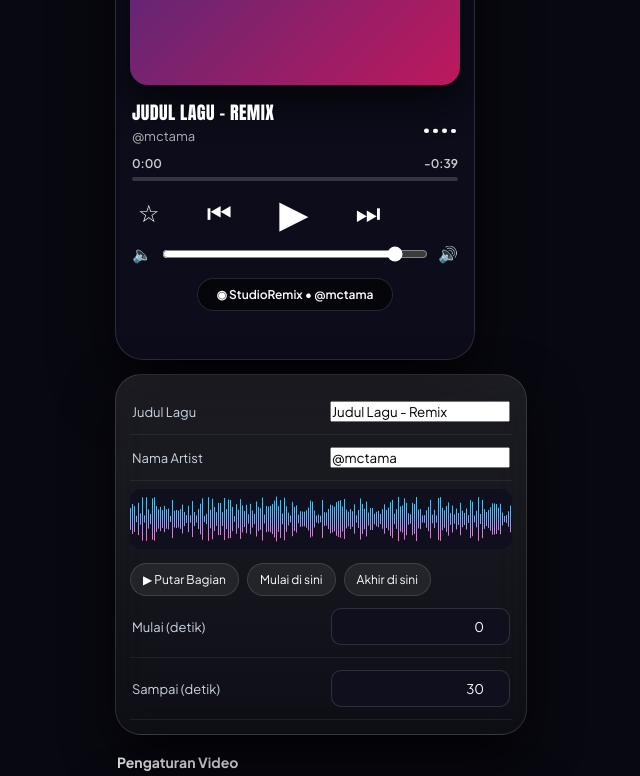
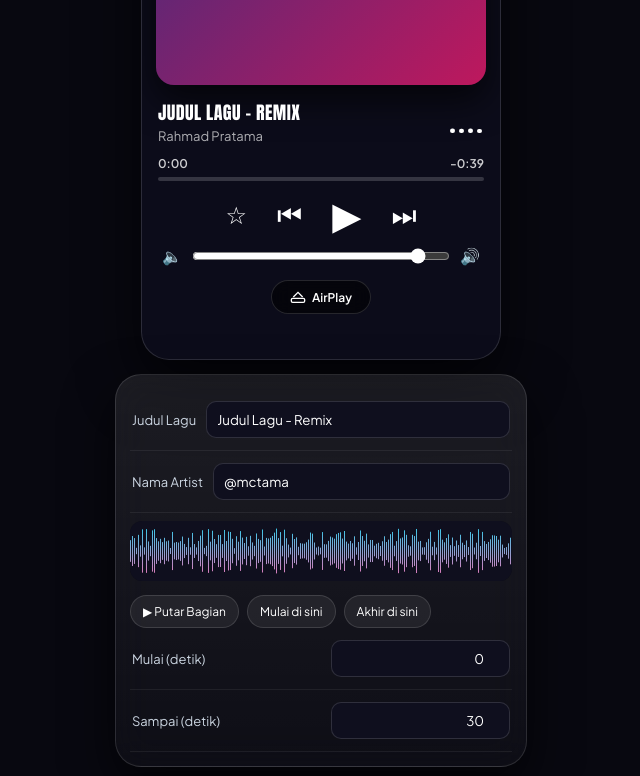
Before and after one commit to rhmdprtma/StudioRemix, a plain HTML site: page index.html in a window 1280 px wide. Shown: the part 860-1636 px from the top of the page, without its empty margins (319-959 px from the left). Drawn offline with Linux system fonts and the light colour scheme.

Commit message:
Update index.html

```diff
--- a/index.html
+++ b/index.html
@@ -20,7 +20,6 @@ h3 span{opacity:.6;font-weight:400}
 .switch::after{content:'';position:absolute;top:3px;left:3px;width:22px;height:22px;background:#fff;border-radius:50%;transition:.2s}
 .switch.on{background:#22c55e}.switch.on::after{left:23px}
 .reset{font-size:18px;cursor:pointer;opacity:.8}
-/* === EQUALIZER ALA DIA, TAPI VERSI LU === */
 .eqTop{display:flex;justify-content:space-between;align-items:center}
 .eqGrid{display:grid;grid-template-columns:repeat(8,1fr);gap:2px;margin-top:6px}
 .eqCol{display:flex;flex-direction:column;align-items:center;gap:8px}
@@ -28,15 +27,15 @@ h3 span{opacity:.6;font-weight:400}
 .eqCol input{writing-mode:vertical-lr;direction:rtl;height:105px;width:18px;accent-color:#a78bfa}
 .eqCol b{font-size:11px;color:#94a3b8;font-weight:600}
 .eqNote{font-size:11px;color:#94a3b8;line-height:1.5;margin-top:10px}
-/* === FILTER SLIDER ALA DIA === */
 .filterBox{margin-top:12px}
 .filterHead{display:flex;justify-content:space-between;font-size:11px;color:#94a3b8;margin-bottom:8px}
 .filterTrack{position:relative;height:34px;background:#0b0b18;border:1px solid #ffffff20;border-radius:10px;display:flex;align-items:center;justify-content:space-between;padding:0 12px;font-size:11px;font-weight:700;letter-spacing:.5px;color:#94a3b8}
 .filterKnob{position:absolute;top:3px;left:50%;transform:translateX(-50%);width:26px;height:26px;background:#fff;border-radius:7px;box-shadow:0 4px 12px #000;cursor:grab}
-/* === PLAYER IPHONE - INI KUNCINYA === */
+/* === PLAYER IPHONE - UDAH DI TENGAH === */
 .iphone{
   position:relative;overflow:hidden;border-radius:28px;
   aspect-ratio:9/15.5;max-height:620px;
+  width:100%;max-width:360px;margin:0 auto;
   background:#0c0c1a;display:flex;flex-direction:column;
   padding:14px 14px 12px;box-shadow:0 25px 60px #000a;
   border:1px solid #ffffff22;
@@ -57,17 +56,18 @@ h3 span{opacity:.6;font-weight:400}
 .timeRow{display:flex;justify-content:space-between;font-size:12px;font-weight:600;color:#ffffffcc;margin:12px 2px 0;position:relative;z-index:2}
 .progress{height:4px;background:#ffffff2b;border-radius:99px;margin:6px 2px 0;position:relative;z-index:2;overflow:hidden}
 #prog{height:100%;width:0%;background:#fff;border-radius:99px}
-.iphoneControls{display:flex;align-items:center;justify-content:space-between;padding:12px 8px 0;position:relative;z-index:2}
-.iphoneControls button{background:transparent;border:0;color:#fff;cursor:pointer}
+/* TOMBOL UDAH RAPET DI TENGAH */
+.iphoneControls{display:flex;align-items:center;justify-content:center;gap:30px;padding:14px 0 0;position:relative;z-index:2}
+.iphoneControls button{background:transparent;border:0;color:#fff;cursor:pointer;flex-shrink:0}
 .star{font-size:24px}.midBtn{font-size:28px}.playBtn{font-size:38px;line-height:1}
-.volRow{display:flex;align-items:center;gap:10px;padding:12px 2px 0;position:relative;z-index:2}
+.volRow{display:flex;align-items:center;gap:10px;padding:12px 6px 0;position:relative;z-index:2;max-width:340px;margin:0 auto;width:100%}
 .volRow input{flex:1;accent-color:#fff}
 .pillRow{display:flex;justify-content:center;margin-top:14px;position:relative;z-index:2}
-.pill{background:rgba(0,0,0,.55);border:1px solid #ffffff22;padding:8px 18px;border-radius:99px;font-size:12px;font-weight:600;backdrop-filter:blur(10px)}
-/* SETTINGS */
+.pill{background:rgba(0,0,0,.55);border:1px solid #ffffff22;padding:8px 18px;border-radius:99px;font-size:12px;font-weight:600;backdrop-filter:blur(10px);color:#fff;cursor:pointer;display:inline-flex;align-items:center;gap:6px}
 .row{display:flex;justify-content:space-between;align-items:center;padding:12px 2px;border-bottom:1px solid #ffffff10;font-size:13px;gap:10px}
-.row label{color:#cbd5e1}
+.row label{color:#cbd5e1;flex-shrink:0}
 select,input[type=number]{background:#0f0f1e;border:1px solid #ffffff22;color:#fff;border-radius:10px;padding:9px 10px;min-width:135px;text-align:right;outline:none}
+input[type=text]{background:#0f0f1e;border:1px solid #ffffff22;color:#fff;border-radius:10px;padding:9px 10px;flex:1;min-width:0;text-align:left;outline:none}
 .chip{padding:8px 12px;border-radius:99px;border:1px solid #ffffff22;background:#ffffff10;color:#fff;font-size:12px;cursor:pointer}
 .chip.on{background:#fff;color:#000;font-weight:800}
 .flex{display:flex;gap:8px;flex-wrap:wrap}
@@ -84,21 +84,17 @@ canvas#wave{width:100%;height:60px;background:#00000050;border-radius:12px;margi
   <button class="btn btn-grad" id="renderBtn">● Render Video</button>
 </div>
 
-<!-- EQUALIZER DI ATAS, KAYAK PUNYA DIA -->
 <h3>Ekualiser <span>▲</span></h3>
 <div class="card">
   <div class="eqTop"><b style="font-size:14px">Ekualiser</b><div style="display:flex;gap:12px;align-items:center"><div class="switch on" id="eqSwitch" onclick="this.classList.toggle('on')"></div><span class="reset" onclick="resetEQ()">↺</span></div></div>
   <div class="eqGrid" id="eq"></div>
   <p class="eqNote">Geser ke kiri = Low Pass (suara teredam), ke kanan = High Pass (bass hilang). Ketuk dua kali di jalur untuk kembali ke tengah.</p>
-
-  <!-- FILTER SLIDER ALA DIA -->
   <div class="filterBox">
     <div class="filterHead"><span>Filter:</span><span>FILTER &nbsp; ›</span></div>
     <div class="filterTrack"><span>LOW PASS</span><span>HIGH PASS</span><div class="filterKnob" id="filterKnob"></div></div>
   </div>
 </div>
 
-<!-- PLAYER IPHONE -->
 <h3>Preview iPhone</h3>
 <div class="iphone" id="stage">
   <div class="iphoneBg" id="bgBlur"></div>
@@ -109,7 +105,7 @@ canvas#wave{width:100%;height:60px;background:#00000050;border-radius:12px;margi
   <div class="playerInfo">
     <div class="txt">
       <div class="title" id="titleView">JUDUL LAGU - REMIX</div>
-      <div class="artist" id="artistView">@mctama</div>
+      <div class="artist" id="artistView">Rahmad Pratama</div>
     </div>
     <canvas class="vizMini" id="vizMini" width="38" height="22"></canvas>
   </div>
@@ -120,16 +116,14 @@ canvas#wave{width:100%;height:60px;background:#00000050;border-radius:12px;margi
     <button class="midBtn" id="prevBtn">⏮</button>
     <button class="playBtn" id="playBtn">▶</button>
     <button class="midBtn" id="nextBtn">⏭</button>
-    <span style="width:24px"></span>
   </div>
   <div class="volRow"><span>🔈</span><input type="range" id="vol" min="0" max="100" value="90"><span>🔊</span></div>
-  <div class="pillRow"><div class="pill">◉ StudioRemix • @mctama</div></div>
+  <div class="pillRow"><button class="pill" onclick="toast('AirPlay - Cari perangkat...')"><svg width="16" height="16" viewBox="0 0 24 24" fill="none" stroke="currentColor" stroke-width="2" style="vertical-align:-2px"><path d="M5 12l7-7 7 7"/><rect x="2" y="14" width="20" height="6" rx="2"/></svg> AirPlay</button></div>
 </div>
 
-<!-- INPUT JUDUL (DISEMBUNYIIN DI BAWAH BIAR RAPI, KAYAK PUNYA DIA) -->
 <div class="card" style="margin-top:14px">
-  <div class="row"><label>Judul Lagu</label><input type="text" id="titleIn" value="Judul Lagu - Remix" style="text-align:left;min-width:180px"></div>
-  <div class="row"><label>Nama Artist</label><input type="text" id="artistIn" value="@mctama" style="text-align:left;min-width:180px"></div>
+  <div class="row"><label>Judul Lagu</label><input type="text" id="titleIn" value="Judul Lagu - Remix"></div>
+  <div class="row"><label>Nama Artist</label><input type="text" id="artistIn" value="@mctama"></div>
   <canvas id="wave"></canvas>
   <div class="flex" style="margin-top:10px"><button class="chip" onclick="playPart()">▶ Putar Bagian</button><button class="chip" onclick="setStart()">Mulai di sini</button><button class="chip" onclick="setEnd()">Akhir di sini</button></div>
   <div class="row"><label>Mulai (detik)</label><input type="number" id="startIn" value="0"></div>
@@ -156,7 +150,7 @@ canvas#wave{width:100%;height:60px;background:#00000050;border-radius:12px;margi
   <div class="row"><label>Kecepatan Putar 8D</label><select><option>Sedang (10 dtk)</option><option>Lambat</option><option>Cepat</option></select></div>
   <div class="row"><label>Arah Putar</label><select><option>Searah jarum jam</option><option>Berlawanan</option></select></div>
 </div>
-<p style="text-align:center;font-size:11px;color:#64748b;margin-top:18px">StudioRemix • by Tama-ID • @mctama 🙏</p>
+<p style="text-align:center;font-size:11px;color:#64748b;margin-top:18px">StudioRemix • by Tama-ID </p>
 </div>
 <div class="toast" id="toast"></div>
 <script>
@@ -184,11 +178,9 @@ function setEnd(){document.getElementById('endIn').value=Math.floor(audioEl.curr
 function playPart(){audioEl.currentTime=Number(document.getElementById('startIn').value||0);audioEl.play();document.getElementById('playBtn').textContent='⏸'}
 function drawWave(){let c=document.getElementById('wave'),ctx=c.getContext('2d');c.width=c.clientWidth*2;c.height=120;ctx.fillStyle='#0f0f1e';ctx.fillRect(0,0,c.width,c.height);for(let i=0;i<c.width;i+=4){let h=Math.random()*80+10;let g=ctx.createLinearGradient(0,0,0,c.height);g.addColorStop(0,'#22d3ee');g.addColorStop(1,'#f472b6');ctx.fillStyle=g;ctx.fillRect(i,60-h/2,2,h)}}
 drawWave();
-// visualizer kecil di samping judul - kayak punya dia
 let mini=document.getElementById('vizMini'),mctx=mini.getContext('2d');
 function drawMini(){requestAnimationFrame(drawMini);mctx.clearRect(0,0,38,22);let d=new Uint8Array(64);if(analyser)analyser.getByteFrequencyData(d);else for(let i=0;i<64;i++)d[i]=Math.random()*20;for(let i=0;i<4;i++){let h=4+d[i*10]/10;let x=4+i*9;mctx.fillStyle='#fff';mctx.beginPath();mctx.roundRect(x,22-h,5,h,3);mctx.fill()}}
 drawMini();
-// filter knob bisa digeser
 let knob=document.getElementById('filterKnob'),drag=false;
 knob.onpointerdown=()=>drag=true;window.onpointerup=()=>drag=false;
 window.onpointermove=e=>{if(!drag)return;let r=knob.parentElement.getBoundingClientRect();let x=Math.max(10,Math.min(r.width-36,e.clientX-r.left));knob.style.left=x+'px'};
```
